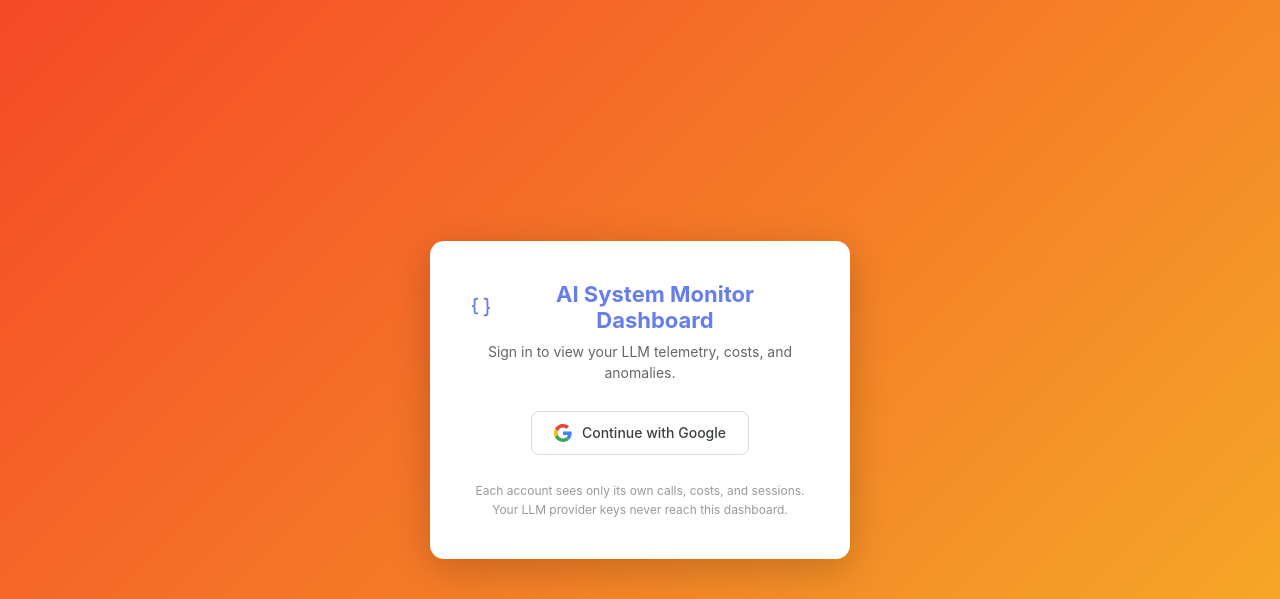
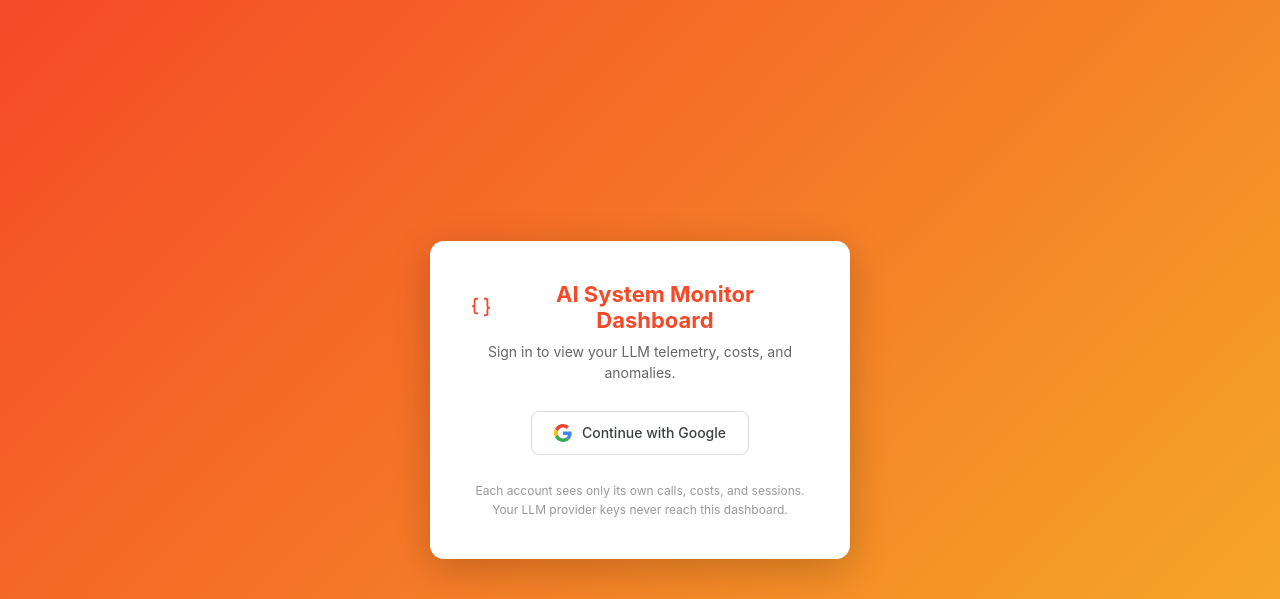
Before and after one commit to BasselAtef/AI-Monitor-Dashboard, a Flask app: template templates/login.html in a window 1280 px wide. Shown: the top 599 px of the page. Run offline with Flask 3, Linux system fonts and the light colour scheme; the template is opened without the code that fills it, so the values that code supplies are empty; parts of the project's set-up code (start-up, migrations or seed data) failed here and were passed over; some libraries are stand-ins or nearby versions.

Commit message:
Modified Color Palette for Login page

```diff
--- a/templates/login.html
+++ b/templates/login.html
@@ -27,7 +27,7 @@
         }
         h1 {
             font-size: 22px;
-            color: #667eea;
+            color: #F54927;
             margin-bottom: 8px;
             display: flex;
             align-items: center;
```
